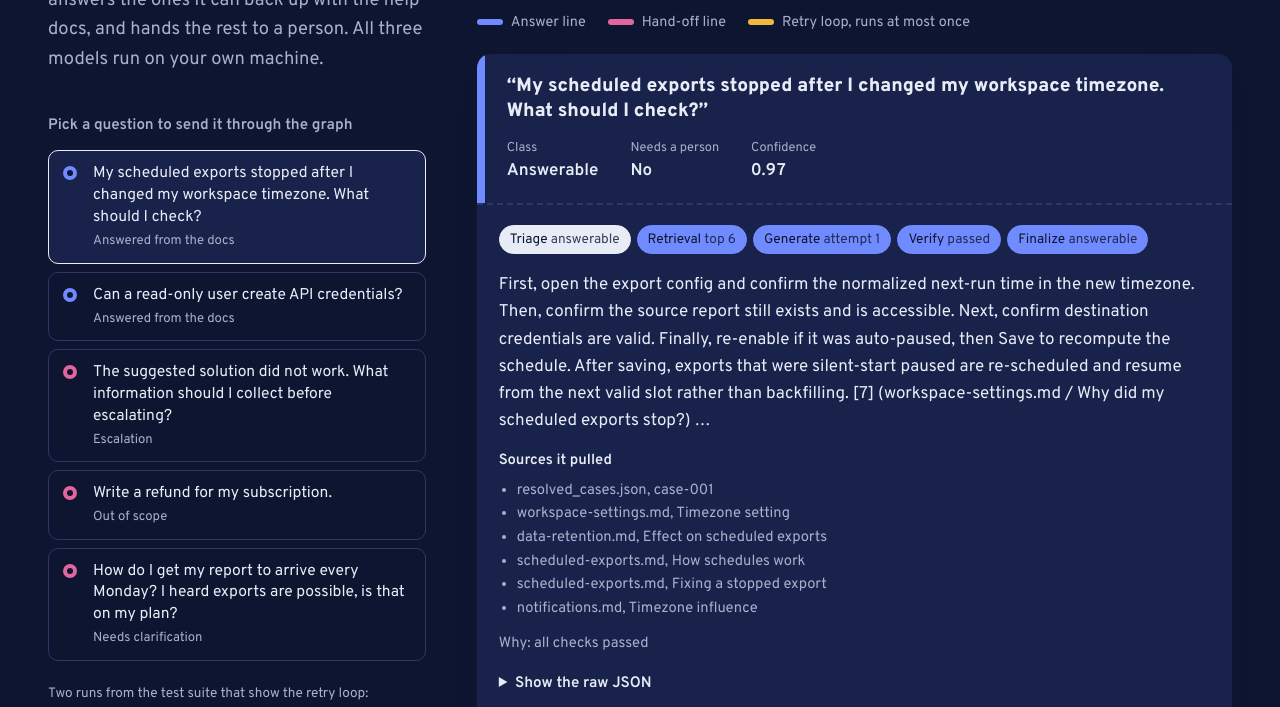
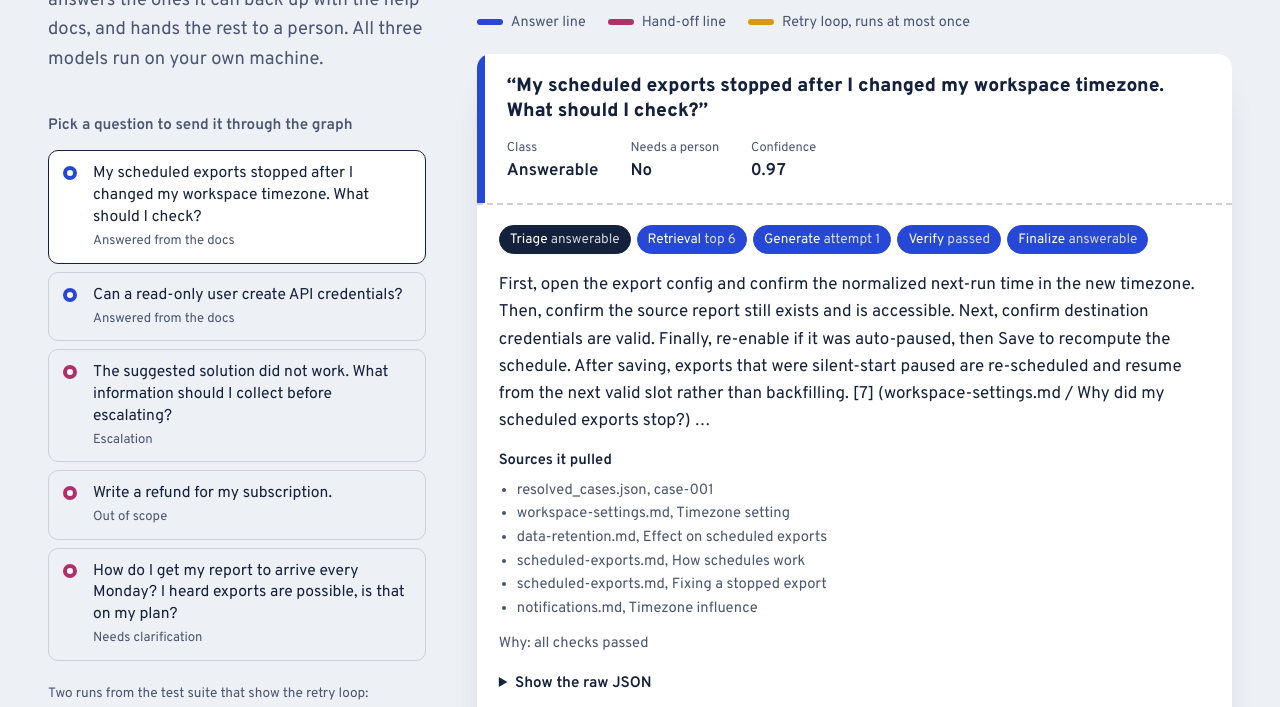
Before and after one commit to SparshSunilNaik/Pulseboard-Support-Agent-Network, a plain HTML site: page docs/index.html in a window 1280 px wide. Shown: the part 445-1152 px from the top of the page. Drawn offline with Linux system fonts and the dark colour scheme; a web font is replaced by a local one.

Commit message:
Use the light theme for every visitor
Drop the dark-mode override so the page always renders on the light
background, regardless of the visitor's system setting.

```diff
--- a/docs/index.html
+++ b/docs/index.html
@@ -5,8 +5,8 @@
 <meta name="viewport" content="width=device-width, initial-scale=1">
 <title>Pulseboard Support Agent Network</title>
 <meta name="description" content="A LangGraph support agent that sorts each question, answers what it can ground in the help docs, and hands the rest to a person. Every model runs locally.">
-<meta name="theme-color" content="#EDF0F5" media="(prefers-color-scheme: light)">
-<meta name="theme-color" content="#0E1530" media="(prefers-color-scheme: dark)">
+<meta name="theme-color" content="#EDF0F5">
+<meta name="color-scheme" content="light">
 <link rel="preconnect" href="https://fonts.googleapis.com">
 <link rel="preconnect" href="https://fonts.gstatic.com" crossorigin>
 <link rel="stylesheet" href="https://fonts.googleapis.com/css2?family=Overpass:wght@400;600;800;900&family=Overpass+Mono:wght@400;600&display=swap">
--- a/docs/style.css
+++ b/docs/style.css
@@ -18,33 +18,7 @@
   --chip-ink: #FFFFFF;
   color-scheme: light;
 }
-@media (prefers-color-scheme: dark) {
-  :root:not([data-theme="light"]) {
-    --paper: #0E1530;
-    --paper-2: #151E3E;
-    --sheet: #18224A;
-    --ink: #E7ECF7;
-    --ink-2: #A6B1CC;
-    --rule: #2B3866;
-    --station: #0E1530;
-    --line-answer: #6F8BFF;
-    --line-handoff: #E2669E;
-    --line-retry: #F2B83A;
-    --line-trunk: #E7ECF7;
-    --dim: #2E3B6B;
-    --focus: #9DB0FF;
-    --code-bg: #070C1F;
-    --code-ink: #E7ECF7;
-    --chip-ink: #0E1530;
-    color-scheme: dark;
-  }
-}
-:root[data-theme="dark"] {
-  --paper: #0E1530; --paper-2: #151E3E; --sheet: #18224A; --ink: #E7ECF7; --ink-2: #A6B1CC;
-  --rule: #2B3866; --station: #0E1530; --line-answer: #6F8BFF; --line-handoff: #E2669E;
-  --line-retry: #F2B83A; --line-trunk: #E7ECF7; --dim: #2E3B6B; --focus: #9DB0FF;
-  --code-bg: #070C1F; --code-ink: #E7ECF7; --chip-ink: #0E1530; color-scheme: dark;
-}
+/* Light theme only, on purpose: the page should look the same for every visitor. */
 
 *, *::before, *::after { box-sizing: border-box; }
 html { -webkit-text-size-adjust: 100%; }
```
